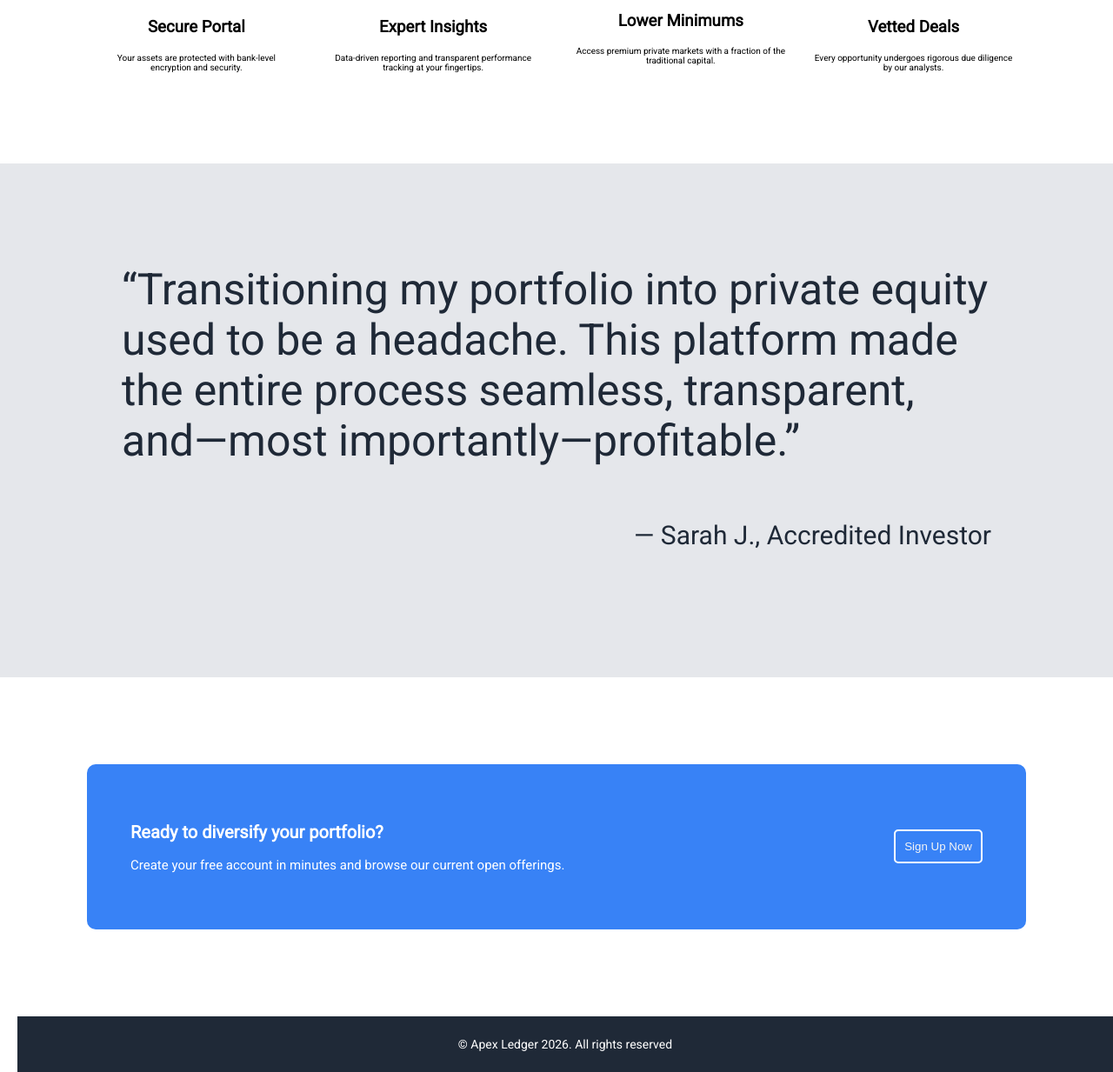
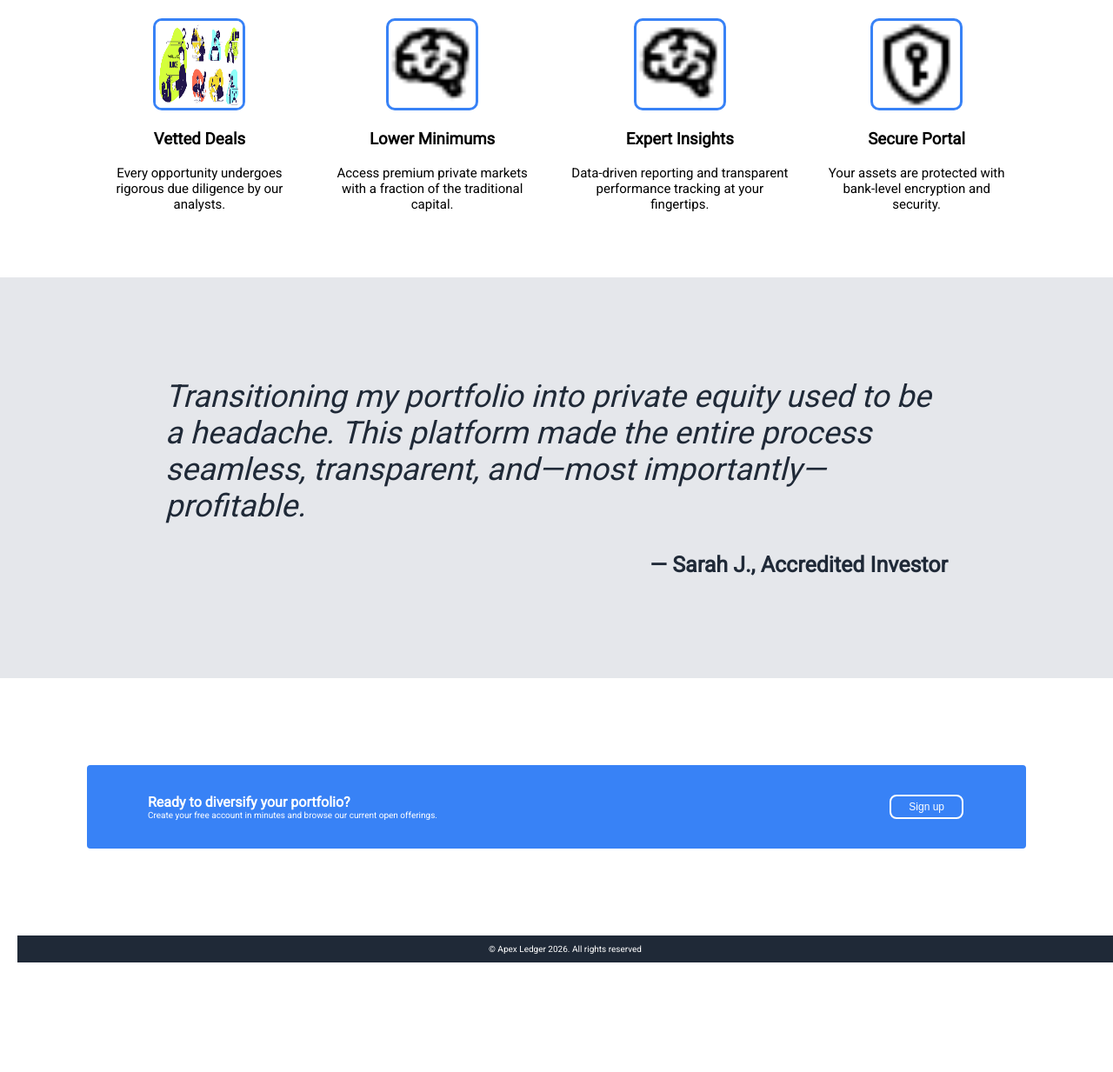
Before and after one commit to Fanzzyyy/Landing-page, a plain HTML site: page index.html in a window 1280 px wide. Shown: the part 554-1787 px from the top of the page at 87% size. After the commit the page ends 1661 px from the top, so only its background shows below. Drawn offline with Linux system fonts and the light colour scheme.

Commit message:
Updated my site

```diff
--- a/css/styles.css
+++ b/css/styles.css
@@ -1,6 +1,6 @@
 body {
   margin: 0;
-  font-family: roboto;
+  font-family: "Roboto";
 }
 a{
   text-decoration: none;
@@ -39,16 +39,22 @@ li a {
   display: flex;
   justify-content: space-between;
   align-items: center;
-  /*background-image: url("../images/privatephoto.jpg");*/
+}
+.intro-content {
+  margin-top: 25px;
+  margin-bottom: 75px;
 }
 .intro-content h1{
   color: #F9FAF8;
   font-size: 48px;
   font-weight: 900;
+  display: block;
+  margin-bottom: 0px;
 }
 .intro-content p{
   color: #E5E7EB;
   font-size: 18px;
+  margin-top: 0px;
 }
 .bank-image {
   height: auto;
@@ -56,26 +62,26 @@ li a {
 }
 .intro-content button{
   background-color: #3882F6;
-  border-radius: 5px;
+  border-radius: 8px;
   border: none;
   color: whitesmoke;
   padding: 8px;
+  margin-top: 10px;
   cursor: pointer;
 }
 #information{
-  padding: 30px 100px;
+  padding: 10px 100px;
   margin-bottom: 50px;
 }
 #information .boxes {
   display: flex;
-  flex-flow: row-reverse;
+  justify-content: center;
   align-items: center;
-  justify-content: center;
 }
 #information h2{
   color: #1F2937;
   font-size: 36px;
-  font-weight: 600px;
+  font-weight: 900;
   text-align: center;
 }
 .card{
@@ -83,27 +89,36 @@ li a {
   margin: 10px;
   padding: 5px;
 }
+.card img {
+  border: 3px solid #3882F6;
+  height: 100px;
+  width: 100px;
+  border-radius: 10px;
+}
 .card p{
-  font-size: 10px;
+  font-size: 15px;
   text-align: center;
+  color: black;
 }
 .quote-selector {
-  padding: 100px 100px;
+  padding: 100px 150px;
   background-color: #E5E7EB;
   display: flex;
   flex-direction: column;
   align-items: flex-end;
 }
-.quote q{
+.quote cite{
+  font-weight: 300;
   color: #1F2937;
-  font-size: 50px;
-  font-weight: 300;
+  font-size: 36px;
+  font-style: italic;
+  margin-bottom: 0px;
 }
 .text p{
-  font-weight: 700px;
+  font-weight: 900;
   color: #1F2937;
-  font-size: 30px;
-  align-self: flex-end;
+  font-size: 25px;
+  margin-top: 0px;
 }
 .cta-selector {
   padding: 100px;
@@ -112,35 +127,38 @@ li a {
 .cta-banner{
   background-color: #3882F6;
   display: flex;
-  flex-direction: row;
   justify-content: space-between;
   align-items: center;
-  border-radius: 10px;
-  padding: 50px;
+  border-radius: 4px;
+  padding: 30px 70px;
+  margin: 0px;
 }
 .cta-button button {
   border: 2px solid white;
   background-color: #3882F6;
-  border-radius: 5px;
+  border-radius: 8px;
   text-align: center;
-  font-weight: 500;
-  color: whitesmoke;
-  padding: 10px;
+  font-size: 12px;
+  color: white;
+  padding: 5px 20px;
+  margin: 4px 2px;
   cursor: pointer;
 }
 .cta-text h2{
-  font-size: 20px;
+  font-size: 16px;
+}
+.cta-text p {
+  font-size: 10px;
+}
+.cta-text h2, p {
   color: white;
-}
-.cta-text p{
-  font-size: 15px;
-  color: white;
+  margin: 0px;
 }
 .footer{
   padding: 10px 100px;
   margin-left: 20px;
 }
 .footer p{
-  text-align: center ;
-  font-size: 14px;
+  text-align: center;
+  font-size: 10px;
 }
--- a/index.html
+++ b/index.html
@@ -24,8 +24,8 @@
     <main>
         <section class="intro">
             <div class="intro-content">
-                <h1>Build wealth through exclusive private assets.</h1>
-                <p>Gain access to institutional-grade private equity and real estate opportunities previously reserved for the ultra-wealthy. Start diversifying your portfolio today.</p>
+                <h1>Build wealth through <br>exclusive private assets.</h1>
+                <p>Gain access to institutional-grade private equity <br>and real estate opportunities previously reserved for the <br>ultra-wealthy. Start diversifying your portfolio today.</p>
                 <button>Get started</button>
             </div>
             <div class="intro-image">
@@ -41,7 +41,7 @@
                     <p>Every opportunity undergoes rigorous due diligence by our analysts.</p>
                 </div>
                 <div class="card">
-                    <img src="#" alt="Lower minimums photo" height="30" width="50">
+                    <img src="images/brain.png" alt="Lower minimums photo" />
                     <h3>Lower Minimums</h3>
                     <p>Access premium private markets with a fraction of the traditional capital.</p>
                 </div>
@@ -60,7 +60,7 @@
         <section>
             <div class="quote-selector">
                 <blockquote class="quote">
-                    <q>Transitioning my portfolio into private equity used to be a headache. This platform made the entire process seamless, transparent, and—most importantly—profitable.</q>
+                    <cite>Transitioning my portfolio into private equity used to be a headache. This platform made the entire process seamless, transparent, and—most importantly—profitable.</cite>
                 </blockquote>
                 <blockquote class="text">
                     <p> — Sarah J., Accredited Investor</p>
@@ -74,7 +74,7 @@
                     <p>Create your free account in minutes and browse our current open offerings.</p>
                 </div>
                 <div class="cta-button">
-                     <button class="button-cta">Sign Up Now </button>
+                     <button class="button-cta">Sign up</button>
                  </div>
             </div>
         </section>
```
